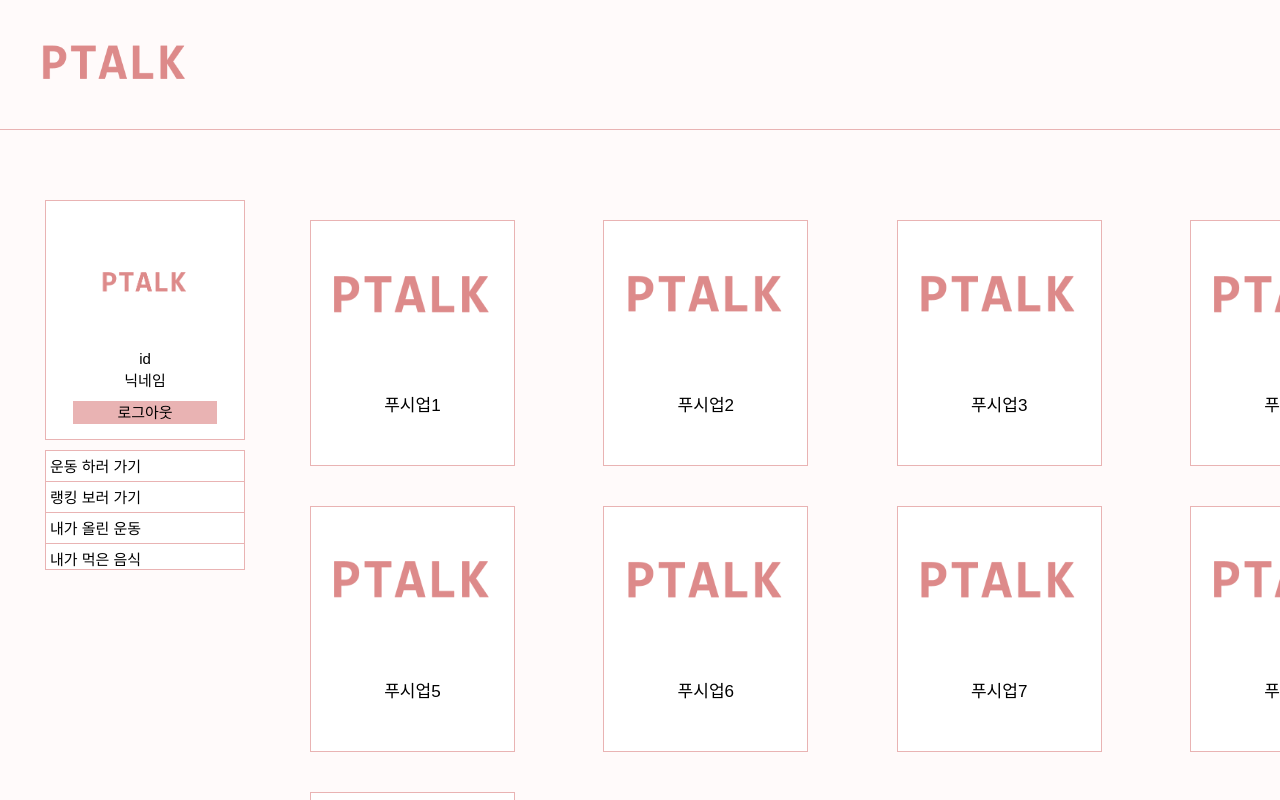
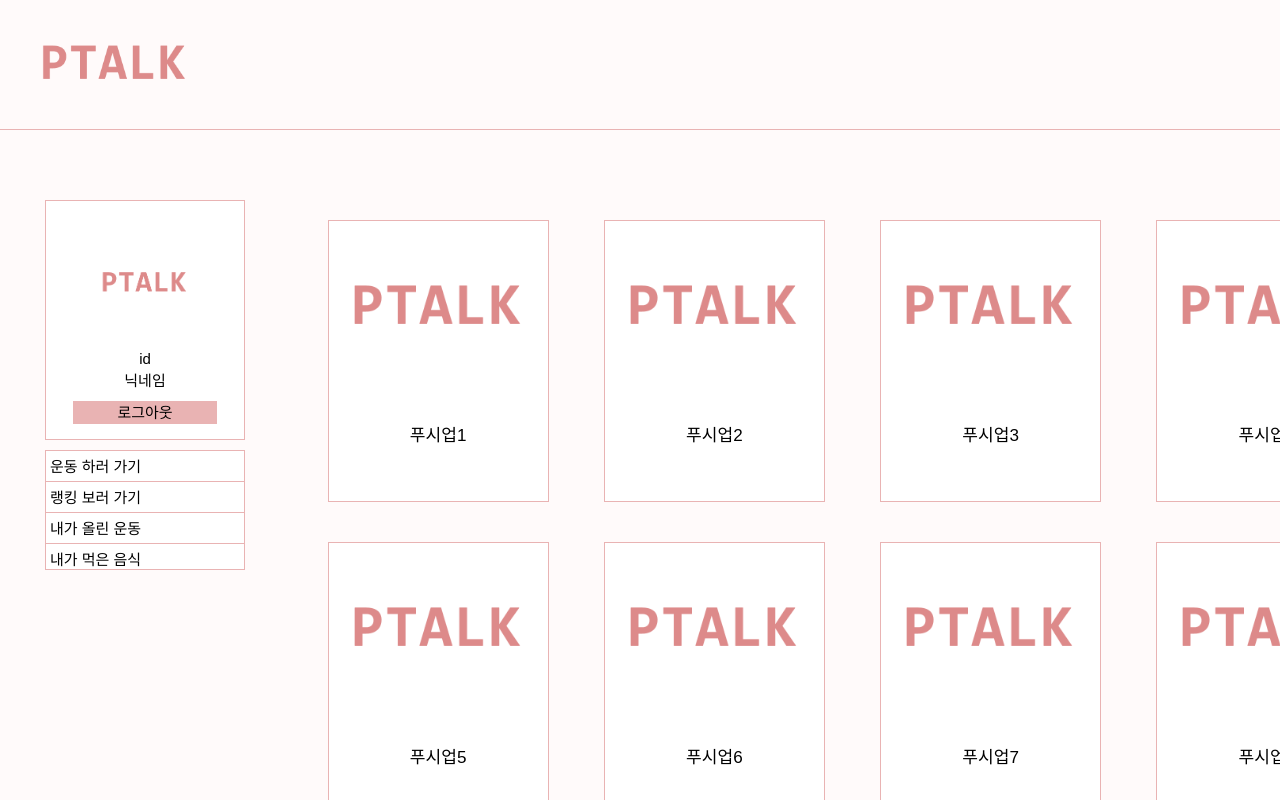
Before and after one commit to Team-Gonguri/Afitch-FrontEnd, a React (Create React App) app: page /afitch/fitnesslist/abdominal in a window 1280 px wide. Shown: the top 800 px of the page. Built offline with nearby package versions, Linux system fonts and the light colour scheme.

Commit message:
feat: 운동리스트 사이즈 조절

```diff
--- a/src/components/UI/molecules/FitnessCard.tsx
+++ b/src/components/UI/molecules/FitnessCard.tsx
@@ -10,16 +10,18 @@ interface FitnessCardProps {
 function FitnessCard({ url, text }: FitnessCardProps) {
   return (
     <ColumnContainer
-      width="calc(80vw/5)"
-      height="calc(80vw/5*1.2)"
+      width="calc(100% / 5)"
       style={{
         paddingTop: '15px',
+        paddingBottom: 'calc(100% / 5 * 1.2)',
         background: 'white',
         border: '1px solid #e9b3b3',
-        margin: '20px 10px',
+        margin: `20px calc(100%/5/8)`,
         cursor: 'pointer',
         position: 'relative',
         fontSize: 'calc(80vw/5/12)',
+        maxWidth: '320px',
+        maxHeight: '384px',
       }}
     >
       <Img
--- /dev/null
+++ b/src/components/UI/organisms/CardList.tsx
@@ -0,0 +1,26 @@
+import React from 'react';
+
+import Logo from '../../../assets/Logo.png';
+import { RowContainer } from '../atoms';
+import { FitnessCard } from '../molecules';
+
+interface Card {
+  url: string;
+  text: string;
+}
+
+interface Cards {
+  list: Card[];
+}
+
+function CardList({ list }: Cards) {
+  return (
+    <RowContainer width="100%" style={{ justifyContent: '' }}>
+      {list.map((v, i) => {
+        return <FitnessCard url={v.url} text={v.text} />;
+      })}
+    </RowContainer>
+  );
+}
+
+export default CardList;
--- a/src/components/UI/organisms/Category.tsx
+++ b/src/components/UI/organisms/Category.tsx
@@ -2,13 +2,13 @@ import React from 'react';
 
 import { RowContainer, LLink, Text } from '../atoms';
 
-interface Category {
+interface CategoryProps {
   name: string;
   param: string;
 }
 
 interface Categories {
-  category: Category[];
+  category: CategoryProps[];
 }
 
 function Category({ category }: Categories) {
--- a/src/components/UI/organisms/index.tsx
+++ b/src/components/UI/organisms/index.tsx
@@ -1,5 +1,6 @@
 import SignUpForm from './SignUpForm';
 import MainLayout from './MainLayout';
 import Category from './Category';
+import CardList from './CardList';
 
-export { SignUpForm, MainLayout, Category };
+export { SignUpForm, MainLayout, Category, CardList };
--- a/src/components/pages/MenuSwitch/Switch/FitnessCategory/FitnessCategory.tsx
+++ b/src/components/pages/MenuSwitch/Switch/FitnessCategory/FitnessCategory.tsx
@@ -1,7 +1,6 @@
 import React from 'react';
 import { useHistory } from 'react-router-dom';
 
-import { RowContainer, Button } from '../../../../UI/atoms';
 import { Category } from '../../../../UI/organisms';
 
 function FitnessCategory() {
@@ -12,13 +11,13 @@ function FitnessCategory() {
     { name: '하체', param: 'lowerbody' },
   ];
 
-  const categoryBtnClicked = (param: string) => {
-    history.push(`/afitch/fitnesslist/${param}`);
-  };
-
   const history = useHistory();
 
-  return <Category category={category} />;
+  return (
+    <>
+      <Category category={category} />
+    </>
+  );
 }
 
 export default FitnessCategory;
--- a/src/components/pages/MenuSwitch/Switch/FitnessList/FitnessList.tsx
+++ b/src/components/pages/MenuSwitch/Switch/FitnessList/FitnessList.tsx
@@ -2,8 +2,7 @@ import React, { useEffect, useState } from 'react';
 import { RouteComponentProps } from 'react-router-dom';
 
 import Logo from '../../../../../assets/Logo.png';
-import { RowContainer } from '../../../../UI/atoms';
-import { FitnessCard } from '../../../../UI/molecules';
+import { CardList } from '../../../../UI/organisms';
 
 interface MatchParams {
   fitness: string;
@@ -22,6 +21,8 @@ function FitnessList({ match }: RouteComponentProps<MatchParams>) {
     { url: Logo, text: '푸시업7' },
     { url: Logo, text: '푸시업8' },
     { url: Logo, text: '푸시업9' },
+    { url: Logo, text: '푸시업9' },
+    { url: Logo, text: '푸시업9' },
   ];
 
   useEffect(() => {
@@ -30,11 +31,9 @@ function FitnessList({ match }: RouteComponentProps<MatchParams>) {
   });
 
   return (
-    <RowContainer style={{ justifyContent: 'space-between' }}>
-      {fake.map((v, i) => {
-        return <FitnessCard url={v.url} text={v.text} />;
-      })}
-    </RowContainer>
+    <React.Fragment>
+      <CardList list={fake} />
+    </React.Fragment>
   );
 }
 
```
Also changed, not shown: 1 other file (tests, documents, lock files or other folders).
